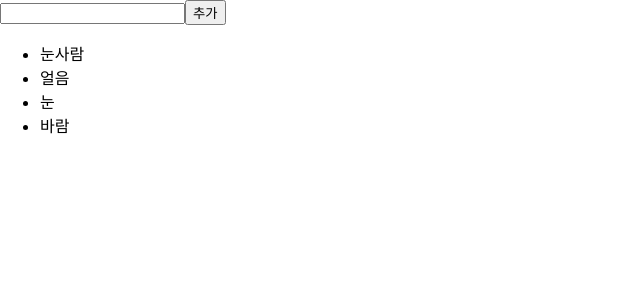
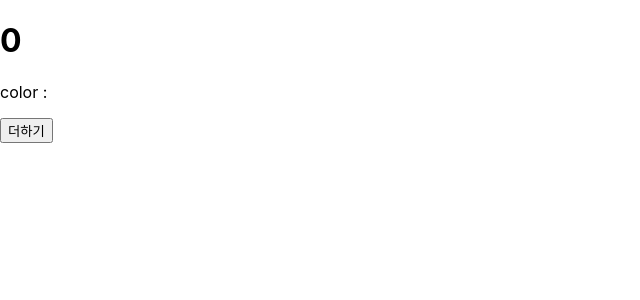
Before and after one commit to Youngpro95/reactBookStudy, a React (Create React App) app in the folder hello-react/: page / in a window 1280 px wide. Shown: the top 300 px of the page, without its empty margins (0-640 px from the left). Built offline with nearby package versions, Linux system fonts and the light colour scheme.

Commit message:
react lifeCycle

```diff
--- a/hello-react/src/App.js
+++ b/hello-react/src/App.js
@@ -1,12 +1,14 @@
 import React, { Component } from "react";
 import IterationSample from "./IterationSample";
+import LifeCycleSample from "./LifeCycleSample";
 import ScrollBox from "./ScrollBox";
 import ValidationSample from './ValidationSample';
 
 class App extends Component{
   render(){
     return(
-      <IterationSample/>
+      <LifeCycleSample/>
+      // <IterationSample/>
       // <div>
       //   <ScrollBox ref={(ref)=>{this.ScrollBox=ref}}/>
       //   <button onClick={()=>this.ScrollBox.scrollToBottom()}>맨 밑으로</button>
--- /dev/null
+++ b/hello-react/src/LifeCycleSample.js
@@ -0,0 +1,62 @@
+import React, { Component } from "react";
+
+class LifeCycleSample extends Component {
+  state = {
+    number: 0,
+    color: null,
+  };
+  myRef = null;
+
+  constructor(props) {
+    super(props);
+    console.log(`constructor`);
+  }
+  static getDerivedStateFromProps(nextProps, prevState) {
+    console.log(`getDerivedStateFromProps`);
+    if (nextProps.color !== prevState.color) {
+      return { color: nextProps.color };
+    }
+    return null;
+  }
+  componentDidMount() {
+    console.log(`componentDidMount`);
+  }
+  shouldComponentUpdate(nextProps, nextState) {
+    console.log(`shoudComponentUpdate`, nextProps, nextState);
+    return nextState.number % 10 !== 4;
+  }
+  componentWillUnmount() {
+    console.log(`componentWillUnmount`);
+  }
+  handleClick = () => {
+    this.setState({
+      number: this.state.number + 1,
+    });
+  };
+  getSnapshotBeforeUpdate(prevProps, prevState) {
+    console.log(`getSnapshotBeforeUpdate`);
+    if (prevProps.color !== this.props.color) {
+      return this.myRef.style.color;
+    }
+    return null;
+  }
+  componentDidUpdate(prevProps, prevState, snapshot){
+    console.log(`componentDidUpdate`,prevProps,prevState);
+    if(snapshot){
+      console.log(`업데이트되기 직전 색상 : ` , snapshot);
+    }
+  }
+  render() {
+    console.log(`render`);
+    const style = {
+      color : this.props.color
+    }
+    return <div>
+      <h1 style={style} ref={ref => this.myRef = ref}>{this.state.number}</h1>
+      <p>color : {this.state.color} </p>
+      <button onClick={this.handleClick}>더하기</button>
+    </div>;
+  }
+}
+
+export default LifeCycleSample;
```
